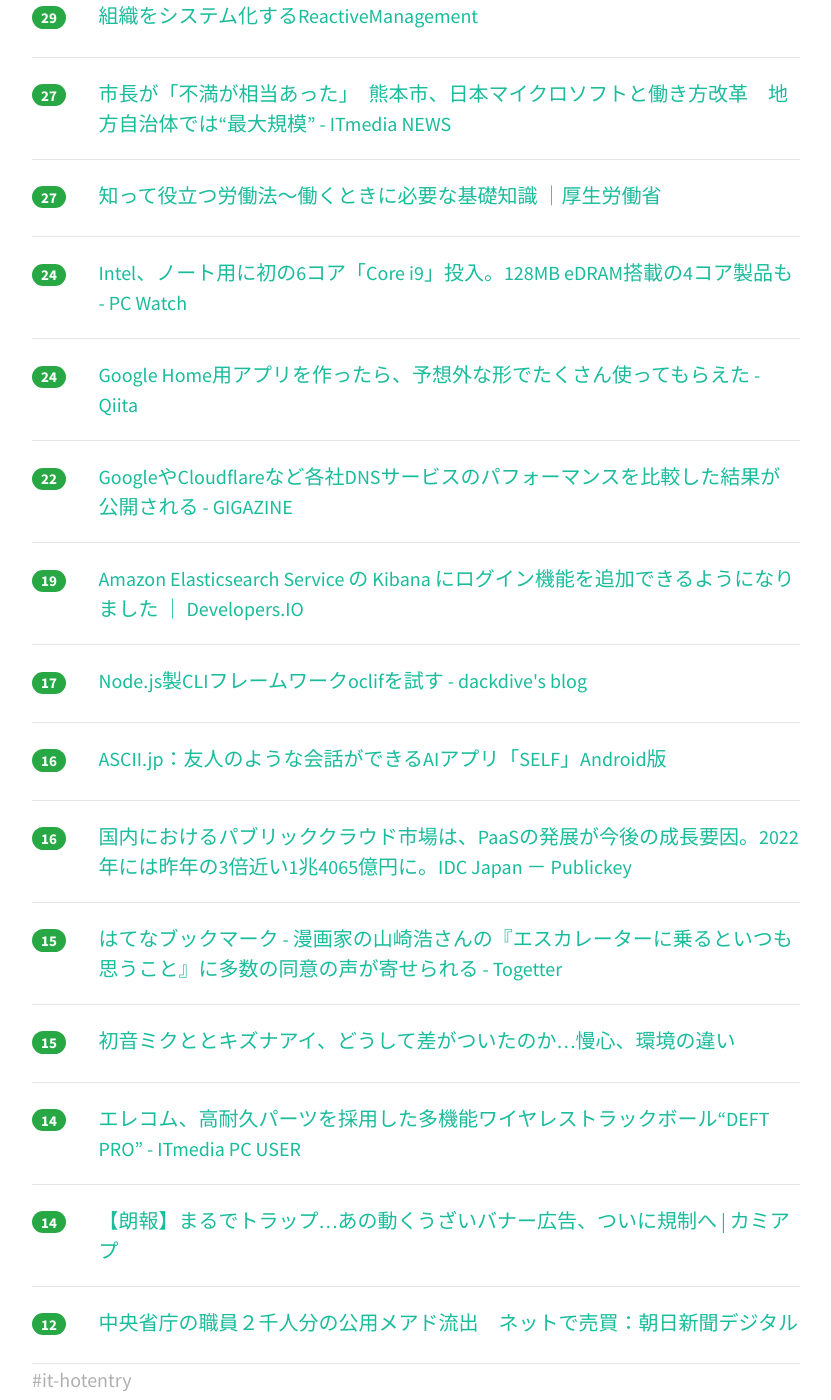
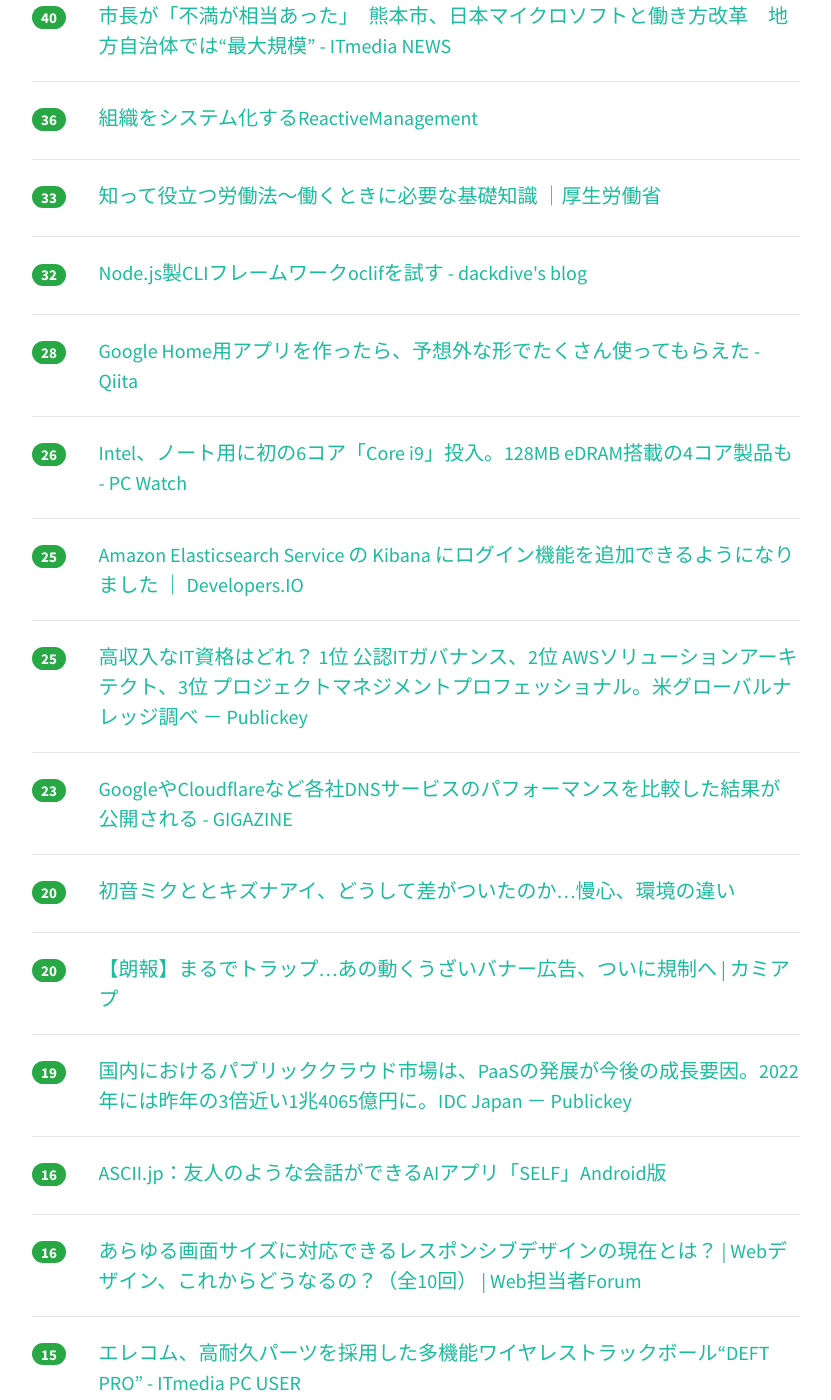
Before and after one commit to yatta47/hatena-matome-site, a Jekyll site: the page built from _posts/2018-04-04-hatena.md, in a window 1280 px wide and 1400 px high, scrolled down 496 px. Shown: the whole window, without its empty margins (224-1055 px from the left). Built offline with Jekyll 4.4.1, drawn with Linux system fonts in a browser that asks for light colours; nearby versions of some CDN libraries; some of the changed text lies outside the part shown.

Commit message:
Updated 2018-04-04

```diff
--- a/_posts/2018-04-04-hatena.md
+++ b/_posts/2018-04-04-hatena.md
@@ -1,54 +1,74 @@
 ---
 layout: post
 title:  "2018-04-04 はてぶIT"
-date:   2018-04-04 09:02:59
+date:   2018-04-04 10:03:19
 tags: [it-hotentry]
 ---
-16 件のデータあり
+20 件のデータあり
 
 <hr><div class="row">
-<div class="col-1"><span class="badge badge-pill badge-success h2">33</span></div>
+<div class="col-1"><span class="badge badge-pill badge-success h2">45</span></div>
 <div class="col-11"><a href='http://blog.shibayu36.org/entry/2018/04/03/193000' target='_blank'>PostgreSQLでauto_explainを使ってどのクエリが遅いか把握する - $shibayu36->blog;</a></div>
 </div>
 <hr>
 <div class="row">
-<div class="col-1"><span class="badge badge-pill badge-success h2">29</span></div>
+<div class="col-1"><span class="badge badge-pill badge-success h2">40</span></div>
+<div class="col-11"><a href='http://www.itmedia.co.jp/news/articles/1804/03/news135.html' target='_blank'>市長が「不満が相当あった」　熊本市、日本マイクロソフトと働き方改革　地方自治体では“最大規模” - ITmedia NEWS</a></div>
+</div>
+<hr>
+<div class="row">
+<div class="col-1"><span class="badge badge-pill badge-success h2">36</span></div>
 <div class="col-11"><a href='https://www.slideshare.net/waysaku/reactivemanagement' target='_blank'>組織をシステム化するReactiveManagement</a></div>
 </div>
 <hr>
 <div class="row">
-<div class="col-1"><span class="badge badge-pill badge-success h2">27</span></div>
-<div class="col-11"><a href='http://www.itmedia.co.jp/news/articles/1804/03/news135.html' target='_blank'>市長が「不満が相当あった」　熊本市、日本マイクロソフトと働き方改革　地方自治体では“最大規模” - ITmedia NEWS</a></div>
-</div>
-<hr>
-<div class="row">
-<div class="col-1"><span class="badge badge-pill badge-success h2">27</span></div>
+<div class="col-1"><span class="badge badge-pill badge-success h2">33</span></div>
 <div class="col-11"><a href='http://www.mhlw.go.jp/stf/seisakunitsuite/bunya/koyou_roudou/roudouzenpan/roudouhou/index.html' target='_blank'>知って役立つ労働法～働くときに必要な基礎知識 ｜厚生労働省</a></div>
 </div>
 <hr>
 <div class="row">
-<div class="col-1"><span class="badge badge-pill badge-success h2">24</span></div>
+<div class="col-1"><span class="badge badge-pill badge-success h2">32</span></div>
+<div class="col-11"><a href='http://dackdive.hateblo.jp/entry/oclif-getting-started' target='_blank'>Node.js製CLIフレームワークoclifを試す - dackdive's blog</a></div>
+</div>
+<hr>
+<div class="row">
+<div class="col-1"><span class="badge badge-pill badge-success h2">28</span></div>
+<div class="col-11"><a href='https://qiita.com/m_higa4/items/1897d84c7e9e55e62787' target='_blank'>Google Home用アプリを作ったら、予想外な形でたくさん使ってもらえた - Qiita</a></div>
+</div>
+<hr>
+<div class="row">
+<div class="col-1"><span class="badge badge-pill badge-success h2">26</span></div>
 <div class="col-11"><a href='https://pc.watch.impress.co.jp/docs/news/1115027.html' target='_blank'>Intel、ノート用に初の6コア「Core i9」投入。128MB eDRAM搭載の4コア製品も - PC Watch</a></div>
 </div>
 <hr>
 <div class="row">
-<div class="col-1"><span class="badge badge-pill badge-success h2">24</span></div>
-<div class="col-11"><a href='https://qiita.com/m_higa4/items/1897d84c7e9e55e62787' target='_blank'>Google Home用アプリを作ったら、予想外な形でたくさん使ってもらえた - Qiita</a></div>
+<div class="col-1"><span class="badge badge-pill badge-success h2">25</span></div>
+<div class="col-11"><a href='https://dev.classmethod.jp/cloud/aws/amazon-elasticsearch-service-kibana-user-authentication/' target='_blank'>Amazon Elasticsearch Service の Kibana にログイン機能を追加できるようになりました ｜ Developers.IO</a></div>
 </div>
 <hr>
 <div class="row">
-<div class="col-1"><span class="badge badge-pill badge-success h2">22</span></div>
+<div class="col-1"><span class="badge badge-pill badge-success h2">25</span></div>
+<div class="col-11"><a href='http://www.publickey1.jp/blog/18/it_1_it2_aws3.html' target='_blank'>高収入なIT資格はどれ？ 1位 公認ITガバナンス、2位 AWSソリューションアーキテクト、3位 プロジェクトマネジメントプロフェッショナル。米グローバルナレッジ調べ － Publickey</a></div>
+</div>
+<hr>
+<div class="row">
+<div class="col-1"><span class="badge badge-pill badge-success h2">23</span></div>
 <div class="col-11"><a href='https://gigazine.net/news/20180403-dns-resolvers-performance-compare/' target='_blank'>GoogleやCloudflareなど各社DNSサービスのパフォーマンスを比較した結果が公開される - GIGAZINE</a></div>
 </div>
 <hr>
 <div class="row">
-<div class="col-1"><span class="badge badge-pill badge-success h2">19</span></div>
-<div class="col-11"><a href='https://dev.classmethod.jp/cloud/aws/amazon-elasticsearch-service-kibana-user-authentication/' target='_blank'>Amazon Elasticsearch Service の Kibana にログイン機能を追加できるようになりました ｜ Developers.IO</a></div>
+<div class="col-1"><span class="badge badge-pill badge-success h2">20</span></div>
+<div class="col-11"><a href='https://anond.hatelabo.jp/20180306190957' target='_blank'>初音ミクととキズナアイ、どうして差がついたのか…慢心、環境の違い</a></div>
 </div>
 <hr>
 <div class="row">
-<div class="col-1"><span class="badge badge-pill badge-success h2">17</span></div>
-<div class="col-11"><a href='http://dackdive.hateblo.jp/entry/oclif-getting-started' target='_blank'>Node.js製CLIフレームワークoclifを試す - dackdive's blog</a></div>
+<div class="col-1"><span class="badge badge-pill badge-success h2">20</span></div>
+<div class="col-11"><a href='http://www.appps.jp/289706/' target='_blank'>【朗報】まるでトラップ…あの動くうざいバナー広告、ついに規制へ | カミアプ</a></div>
+</div>
+<hr>
+<div class="row">
+<div class="col-1"><span class="badge badge-pill badge-success h2">19</span></div>
+<div class="col-11"><a href='http://www.publickey1.jp/blog/18/paas2022314065idc_japan.html' target='_blank'>国内におけるパブリッククラウド市場は、PaaSの発展が今後の成長要因。2022年には昨年の3倍近い1兆4065億円に。IDC Japan － Publickey</a></div>
 </div>
 <hr>
 <div class="row">
@@ -58,27 +78,22 @@ tags: [it-hotentry]
 <hr>
 <div class="row">
 <div class="col-1"><span class="badge badge-pill badge-success h2">16</span></div>
-<div class="col-11"><a href='http://www.publickey1.jp/blog/18/paas2022314065idc_japan.html' target='_blank'>国内におけるパブリッククラウド市場は、PaaSの発展が今後の成長要因。2022年には昨年の3倍近い1兆4065億円に。IDC Japan － Publickey</a></div>
+<div class="col-11"><a href='https://webtan.impress.co.jp/e/2018/04/04/28482' target='_blank'>あらゆる画面サイズに対応できるレスポンシブデザインの現在とは？ | Webデザイン、これからどうなるの？（全10回） | Web担当者Forum</a></div>
 </div>
 <hr>
 <div class="row">
 <div class="col-1"><span class="badge badge-pill badge-success h2">15</span></div>
-<div class="col-11"><a href='http://b.hatena.ne.jp/entry/s/togetter.com/li/1214789' target='_blank'>はてなブックマーク - 漫画家の山崎浩さんの『エスカレーターに乗るといつも思うこと』に多数の同意の声が寄せられる - Togetter</a></div>
-</div>
-<hr>
-<div class="row">
-<div class="col-1"><span class="badge badge-pill badge-success h2">15</span></div>
-<div class="col-11"><a href='https://anond.hatelabo.jp/20180306190957' target='_blank'>初音ミクととキズナアイ、どうして差がついたのか…慢心、環境の違い</a></div>
-</div>
-<hr>
-<div class="row">
-<div class="col-1"><span class="badge badge-pill badge-success h2">14</span></div>
 <div class="col-11"><a href='http://www.itmedia.co.jp/pcuser/articles/1804/03/news104.html' target='_blank'>エレコム、高耐久パーツを採用した多機能ワイヤレストラックボール“DEFT PRO” - ITmedia PC USER</a></div>
 </div>
 <hr>
 <div class="row">
 <div class="col-1"><span class="badge badge-pill badge-success h2">14</span></div>
-<div class="col-11"><a href='http://www.appps.jp/289706/' target='_blank'>【朗報】まるでトラップ…あの動くうざいバナー広告、ついに規制へ | カミアプ</a></div>
+<div class="col-11"><a href='http://b.hatena.ne.jp/entry/s/togetter.com/li/1214789' target='_blank'>はてなブックマーク - 漫画家の山崎浩さんの『エスカレーターに乗るといつも思うこと』に多数の同意の声が寄せられる - Togetter</a></div>
+</div>
+<hr>
+<div class="row">
+<div class="col-1"><span class="badge badge-pill badge-success h2">13</span></div>
+<div class="col-11"><a href='http://tech.nikkeibp.co.jp/atcl/nxt/column/18/00240/040300001/' target='_blank'>性同一性障害の私に居場所を与えてくれたWeb業界 | 日経 xTECH（クロステック）</a></div>
 </div>
 <hr>
 <div class="row">
@@ -86,3 +101,8 @@ tags: [it-hotentry]
 <div class="col-11"><a href='https://www.asahi.com/articles/ASL4364KWL43UTIL02T.html' target='_blank'>中央省庁の職員２千人分の公用メアド流出　ネットで売買：朝日新聞デジタル</a></div>
 </div>
 <hr>
+<div class="row">
+<div class="col-1"><span class="badge badge-pill badge-success h2">11</span></div>
+<div class="col-11"><a href='https://qiita.com/yokanyukari/items/37421f497b7ffaa75502' target='_blank'>Windows10でWSLとVSCodeを使ってプログラミング環境を整える - Qiita</a></div>
+</div>
+<hr>
```
